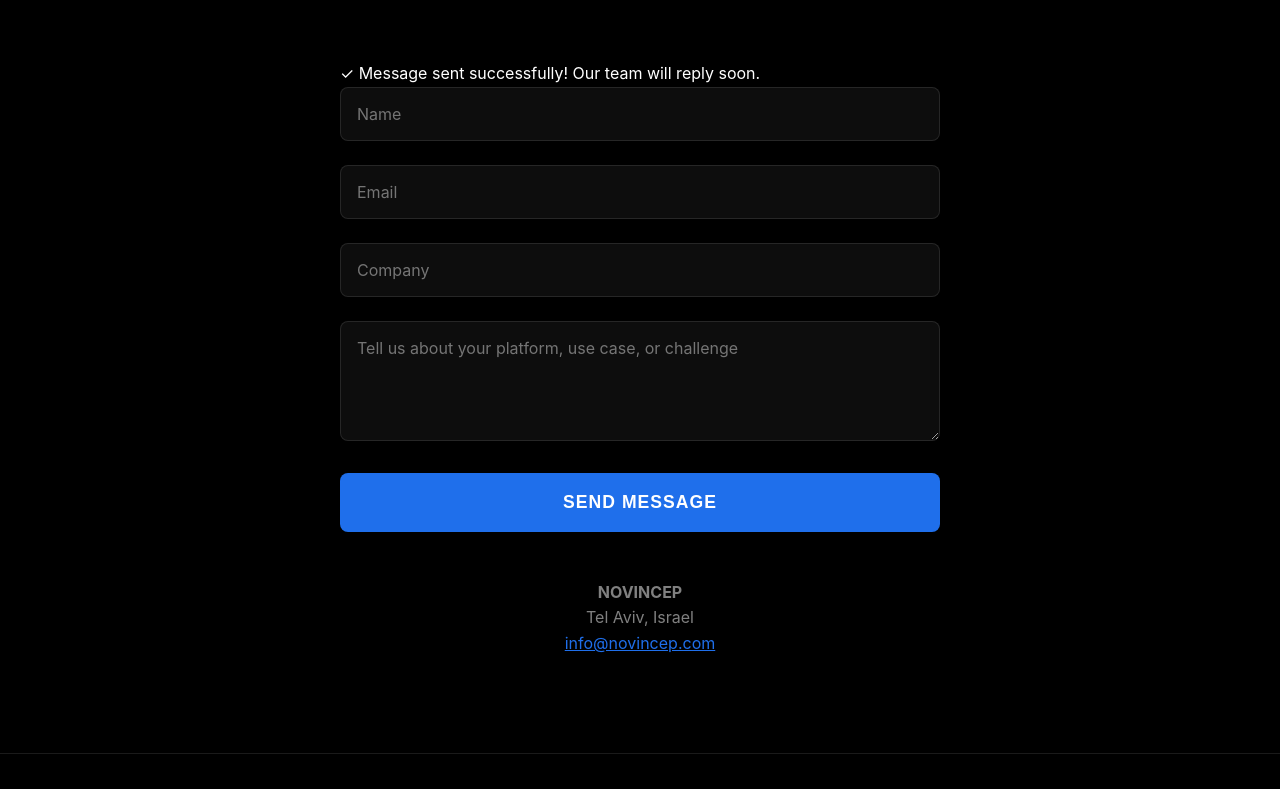
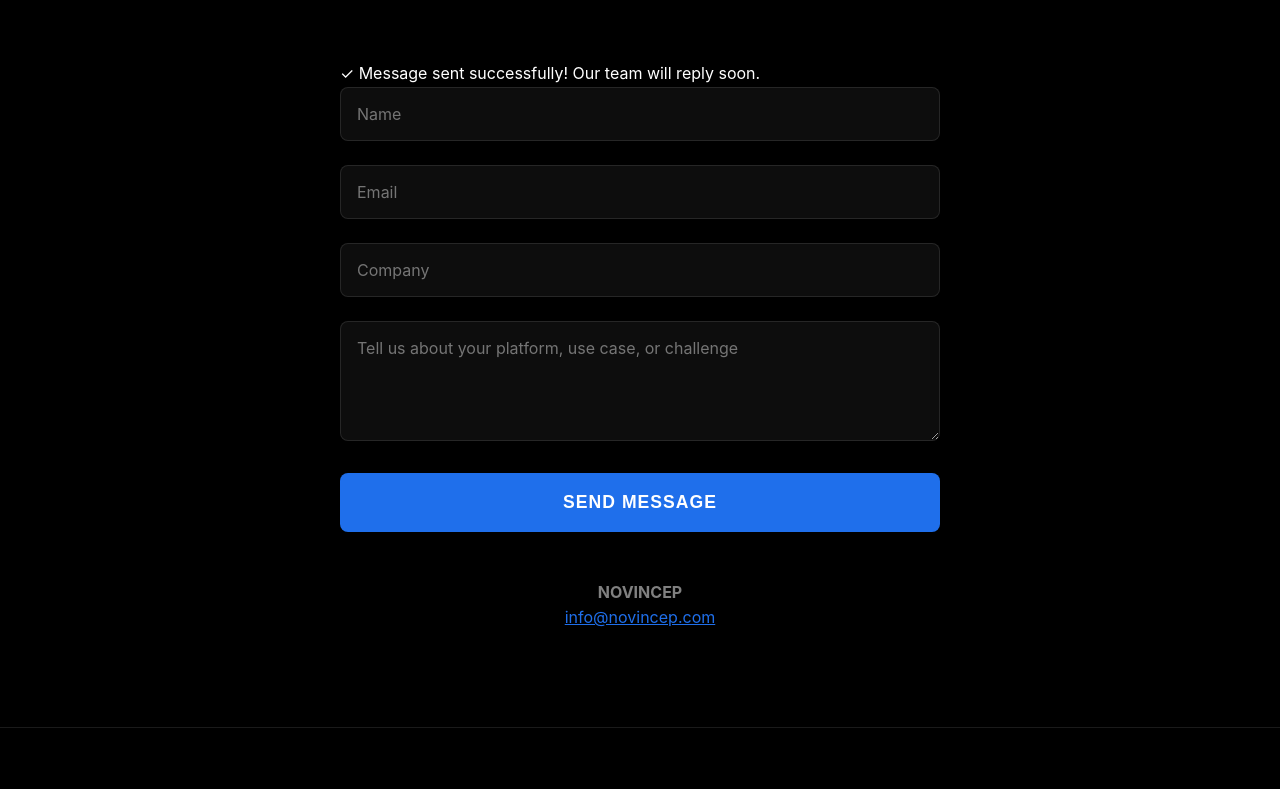
Before and after one commit to Elad88/NovIncep, a plain HTML site: page index.html in a window 1280 px wide. Shown: the part 5239-6028 px from the top of the page. Drawn offline with Linux system fonts and the light colour scheme.

Commit message:
Update index.html

```diff
--- a/index.html
+++ b/index.html
@@ -943,8 +943,7 @@
             </form>
             <div style="margin-top: 3rem; text-align: center; color: #808080;">
                 <p><strong>NOVINCEP</strong></p>
-                <p>Tel Aviv, Israel</p>
-                <p><a href="mailto:info@novincep.com" style="color: #1F6FEB;">info@novincep.com</a></p>
+                               <p><a href="mailto:info@novincep.com" style="color: #1F6FEB;">info@novincep.com</a></p>
             </div>
         </div>
     </section>
```
